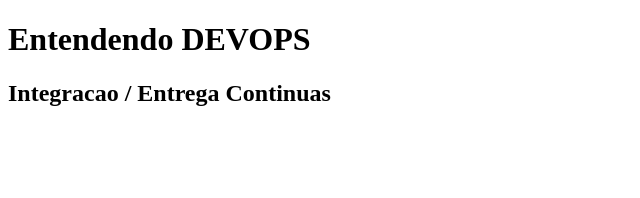
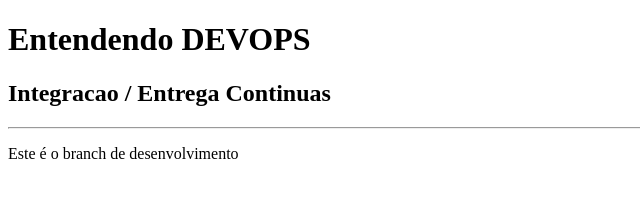
Before and after one commit to ClaudioNunes/EngsoftManha, a plain HTML site: page index.html in a window 1280 px wide. Shown: the whole page, without its empty margins (0-640 px from the left). Drawn offline with Linux system fonts and the light colour scheme.

Commit message:
commit no dev

```diff
--- a/index.html
+++ b/index.html
@@ -9,5 +9,7 @@
 <body>
     <h1>Entendendo DEVOPS</h1>
     <h2>Integracao / Entrega Continuas</h2>
+    <hr>
+    <p>Este é o branch de desenvolvimento</p>
 </body>
 </html>
```
